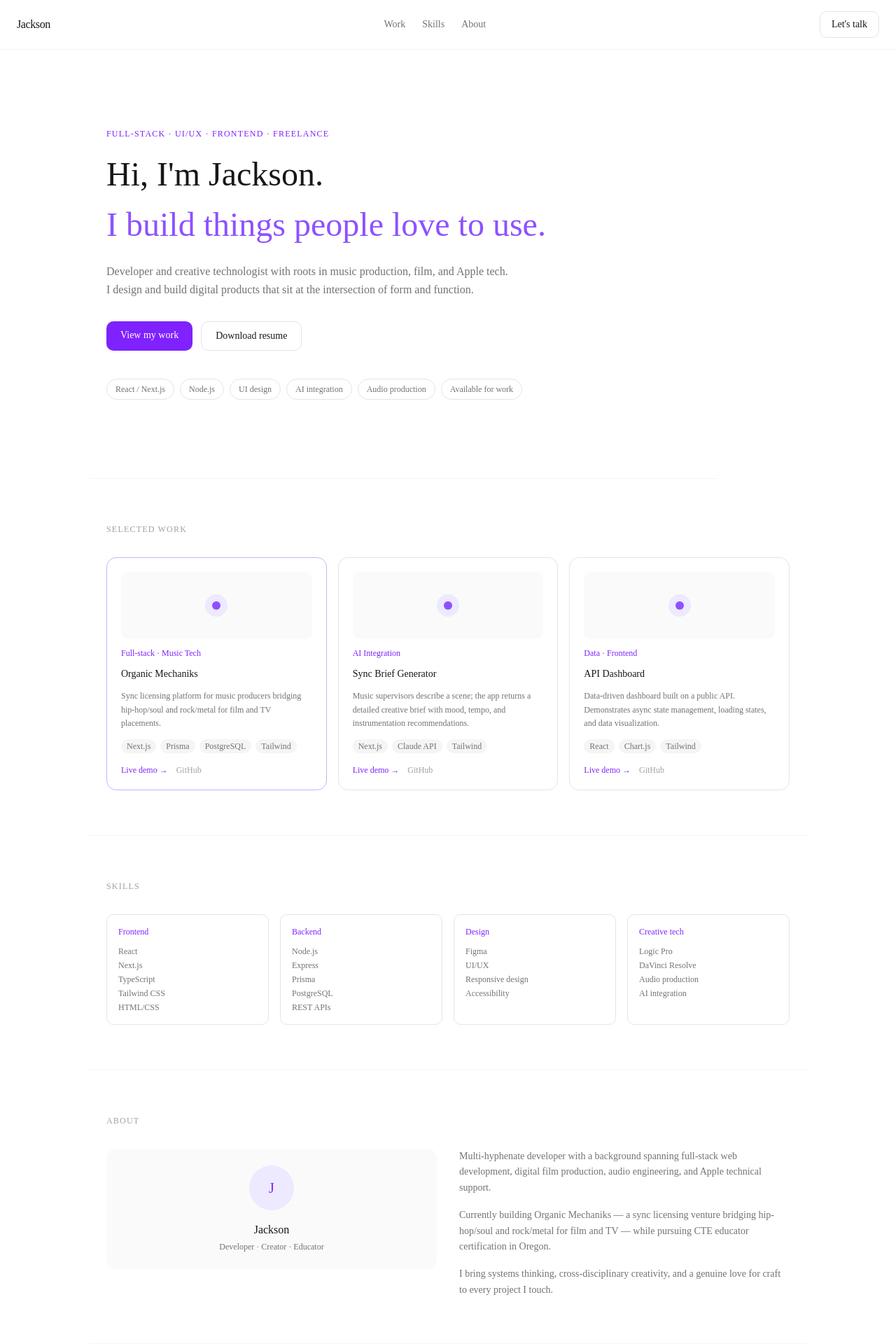
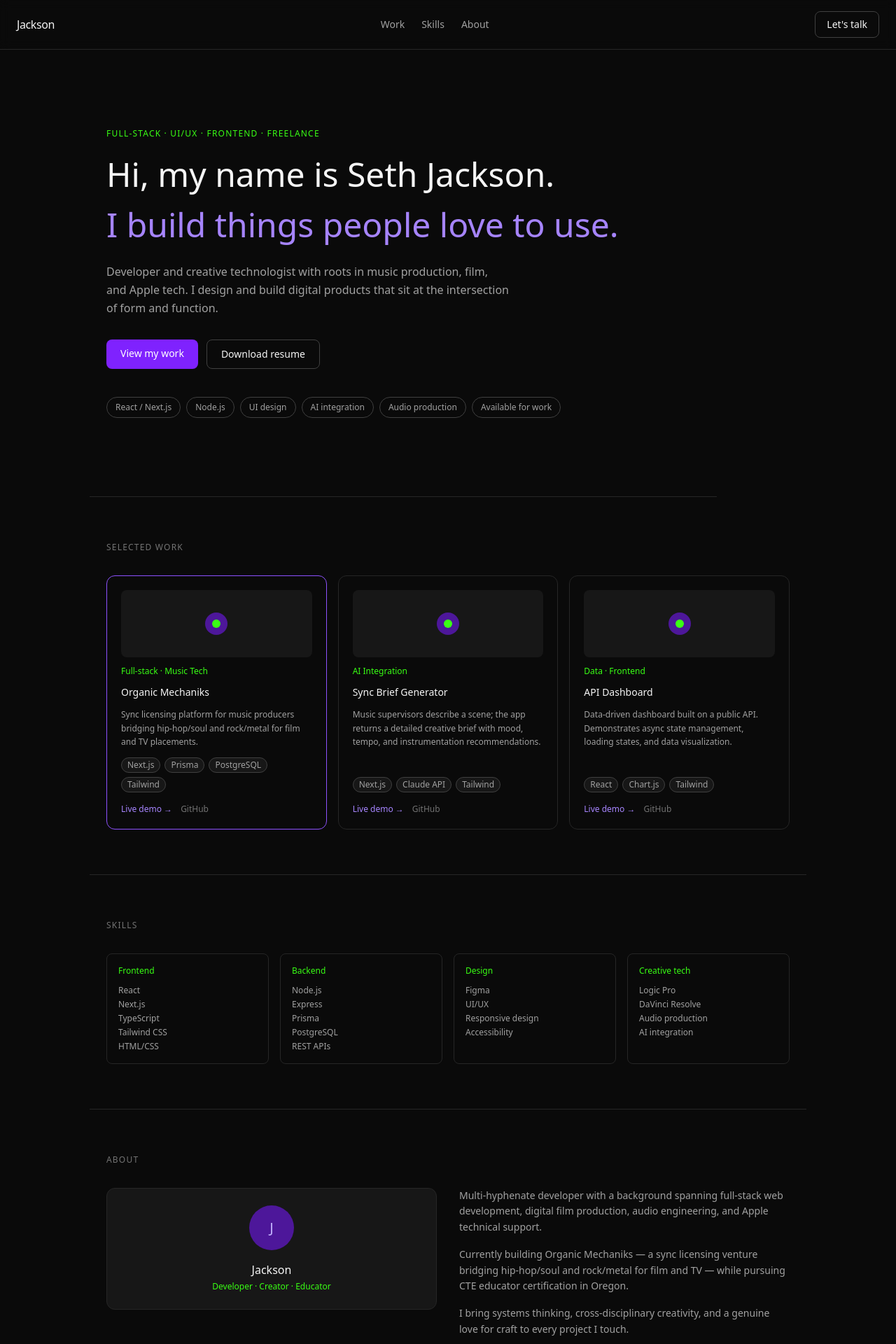
Before and after one commit to mrjackson-bit/jackson-portfolio, a Next.js app: page / in a window 1280 px wide. Shown: the top 1920 px of the page at 70% size. Built offline with nearby package versions, Linux system fonts and the light colour scheme.

Commit message:
dark mode with purple and neon accents

```diff
--- a/src/app/globals.css
+++ b/src/app/globals.css
@@ -1,130 +1,15 @@
 @import "tailwindcss";
-@import "tw-animate-css";
-@import "shadcn/tailwind.css";
 
-@custom-variant dark (&:is(.dark *));
-
-@theme inline {
-  --color-background: var(--background);
-  --color-foreground: var(--foreground);
-  --font-sans: var(--font-sans);
-  --font-mono: var(--font-geist-mono);
-  --font-heading: var(--font-sans);
-  --color-sidebar-ring: var(--sidebar-ring);
-  --color-sidebar-border: var(--sidebar-border);
-  --color-sidebar-accent-foreground: var(--sidebar-accent-foreground);
-  --color-sidebar-accent: var(--sidebar-accent);
-  --color-sidebar-primary-foreground: var(--sidebar-primary-foreground);
-  --color-sidebar-primary: var(--sidebar-primary);
-  --color-sidebar-foreground: var(--sidebar-foreground);
-  --color-sidebar: var(--sidebar);
-  --color-chart-5: var(--chart-5);
-  --color-chart-4: var(--chart-4);
-  --color-chart-3: var(--chart-3);
-  --color-chart-2: var(--chart-2);
-  --color-chart-1: var(--chart-1);
-  --color-ring: var(--ring);
-  --color-input: var(--input);
-  --color-border: var(--border);
-  --color-destructive: var(--destructive);
-  --color-accent-foreground: var(--accent-foreground);
-  --color-accent: var(--accent);
-  --color-muted-foreground: var(--muted-foreground);
-  --color-muted: var(--muted);
-  --color-secondary-foreground: var(--secondary-foreground);
-  --color-secondary: var(--secondary);
-  --color-primary-foreground: var(--primary-foreground);
-  --color-primary: var(--primary);
-  --color-popover-foreground: var(--popover-foreground);
-  --color-popover: var(--popover);
-  --color-card-foreground: var(--card-foreground);
-  --color-card: var(--card);
-  --radius-sm: calc(var(--radius) * 0.6);
-  --radius-md: calc(var(--radius) * 0.8);
-  --radius-lg: var(--radius);
-  --radius-xl: calc(var(--radius) * 1.4);
-  --radius-2xl: calc(var(--radius) * 1.8);
-  --radius-3xl: calc(var(--radius) * 2.2);
-  --radius-4xl: calc(var(--radius) * 2.6);
+:root {
+  --background: #0a0a0a;
+  --foreground: #ededed;
 }
 
-:root {
-  --background: oklch(1 0 0);
-  --foreground: oklch(0.145 0 0);
-  --card: oklch(1 0 0);
-  --card-foreground: oklch(0.145 0 0);
-  --popover: oklch(1 0 0);
-  --popover-foreground: oklch(0.145 0 0);
-  --primary: oklch(0.205 0 0);
-  --primary-foreground: oklch(0.985 0 0);
-  --secondary: oklch(0.97 0 0);
-  --secondary-foreground: oklch(0.205 0 0);
-  --muted: oklch(0.97 0 0);
-  --muted-foreground: oklch(0.556 0 0);
-  --accent: oklch(0.97 0 0);
-  --accent-foreground: oklch(0.205 0 0);
-  --destructive: oklch(0.577 0.245 27.325);
-  --border: oklch(0.922 0 0);
-  --input: oklch(0.922 0 0);
-  --ring: oklch(0.708 0 0);
-  --chart-1: oklch(0.87 0 0);
-  --chart-2: oklch(0.556 0 0);
-  --chart-3: oklch(0.439 0 0);
-  --chart-4: oklch(0.371 0 0);
-  --chart-5: oklch(0.269 0 0);
-  --radius: 0.625rem;
-  --sidebar: oklch(0.985 0 0);
-  --sidebar-foreground: oklch(0.145 0 0);
-  --sidebar-primary: oklch(0.205 0 0);
-  --sidebar-primary-foreground: oklch(0.985 0 0);
-  --sidebar-accent: oklch(0.97 0 0);
-  --sidebar-accent-foreground: oklch(0.205 0 0);
-  --sidebar-border: oklch(0.922 0 0);
-  --sidebar-ring: oklch(0.708 0 0);
+body {
+  background-color: var(--background);
+  color: var(--foreground);
 }
 
-.dark {
-  --background: oklch(0.145 0 0);
-  --foreground: oklch(0.985 0 0);
-  --card: oklch(0.205 0 0);
-  --card-foreground: oklch(0.985 0 0);
-  --popover: oklch(0.205 0 0);
-  --popover-foreground: oklch(0.985 0 0);
-  --primary: oklch(0.922 0 0);
-  --primary-foreground: oklch(0.205 0 0);
-  --secondary: oklch(0.269 0 0);
-  --secondary-foreground: oklch(0.985 0 0);
-  --muted: oklch(0.269 0 0);
-  --muted-foreground: oklch(0.708 0 0);
-  --accent: oklch(0.269 0 0);
-  --accent-foreground: oklch(0.985 0 0);
-  --destructive: oklch(0.704 0.191 22.216);
-  --border: oklch(1 0 0 / 10%);
-  --input: oklch(1 0 0 / 15%);
-  --ring: oklch(0.556 0 0);
-  --chart-1: oklch(0.87 0 0);
-  --chart-2: oklch(0.556 0 0);
-  --chart-3: oklch(0.439 0 0);
-  --chart-4: oklch(0.371 0 0);
-  --chart-5: oklch(0.269 0 0);
-  --sidebar: oklch(0.205 0 0);
-  --sidebar-foreground: oklch(0.985 0 0);
-  --sidebar-primary: oklch(0.488 0.243 264.376);
-  --sidebar-primary-foreground: oklch(0.985 0 0);
-  --sidebar-accent: oklch(0.269 0 0);
-  --sidebar-accent-foreground: oklch(0.985 0 0);
-  --sidebar-border: oklch(1 0 0 / 10%);
-  --sidebar-ring: oklch(0.556 0 0);
+* {
+  box-sizing: border-box;
 }
-
-@layer base {
-  * {
-    @apply border-border outline-ring/50;
-  }
-  body {
-    @apply bg-background text-foreground;
-  }
-  html {
-    @apply font-sans;
-  }
-}
--- a/src/app/layout.tsx
+++ b/src/app/layout.tsx
@@ -26,7 +26,7 @@ export default function RootLayout({
   return (
     <html lang="en">
       <body
-        className={`${geistSans.variable} ${geistMono.variable} antialiased bg-white text-neutral-900`}
+        className={`${geistSans.variable} ${geistMono.variable} antialiased bg-[#0a0a0a] text-neutral-100`}
       >
         {children}
       </body>
--- a/src/components/About.tsx
+++ b/src/components/About.tsx
@@ -1,18 +1,18 @@
 export default function About() {
   return (
-    <section id="about" className="px-6 py-16 border-b border-neutral-100">
-      <p className="text-xs font-medium tracking-widest text-neutral-400 uppercase mb-8">
+    <section id="about" className="px-6 py-16 border-b border-neutral-800">
+      <p className="text-xs font-medium tracking-widest text-neutral-500 uppercase mb-8">
         About
       </p>
       <div className="grid grid-cols-1 md:grid-cols-2 gap-8 items-start">
-        <div className="bg-neutral-50 rounded-xl p-6 text-center">
-          <div className="w-16 h-16 rounded-full bg-violet-100 flex items-center justify-center mx-auto mb-4">
-            <span className="text-xl font-medium text-violet-600">J</span>
+        <div className="bg-neutral-900 border border-neutral-800 rounded-xl p-6 text-center">
+          <div className="w-16 h-16 rounded-full bg-violet-900 flex items-center justify-center mx-auto mb-4">
+            <span className="text-xl font-medium text-violet-300">J</span>
           </div>
-          <p className="font-medium text-neutral-900 mb-1">Jackson</p>
-          <p className="text-xs text-neutral-500">Developer · Creator · Educator</p>
+          <p className="font-medium text-neutral-100 mb-1">Jackson</p>
+          <p className="text-xs text-[#39ff14]">Developer · Creator · Educator</p>
         </div>
-        <div className="text-sm text-neutral-500 leading-relaxed space-y-4">
+        <div className="text-sm text-neutral-400 leading-relaxed space-y-4">
           <p>
             Multi-hyphenate developer with a background spanning full-stack web
             development, digital film production, audio engineering, and Apple
--- a/src/components/Hero.tsx
+++ b/src/components/Hero.tsx
@@ -1,16 +1,16 @@
 export default function Hero() {
   return (
-    <section className="px-6 py-20 md:py-28 border-b border-neutral-100 max-w-4xl">
-      <p className="text-xs font-medium tracking-widest text-violet-600 uppercase mb-5">
+    <section className="px-6 py-20 md:py-28 border-b border-neutral-800 max-w-4xl">
+      <p className="text-xs font-medium tracking-widest text-[#39ff14] uppercase mb-5">
         Full-stack · UI/UX · Frontend · Freelance
       </p>
-      <h1 className="text-4xl md:text-5xl font-medium text-neutral-900 leading-tight mb-3">
-        Hi, I'm Jackson.
+      <h1 className="text-4xl md:text-5xl font-medium text-neutral-100 leading-tight mb-3">
+        Hi, my name is Seth Jackson.
       </h1>
-      <h2 className="text-4xl md:text-5xl font-medium text-violet-500 leading-tight mb-6">
+      <h2 className="text-4xl md:text-5xl font-medium text-violet-400 leading-tight mb-6">
         I build things people love to use.
       </h2>
-      <p className="text-base text-neutral-500 leading-relaxed max-w-xl mb-8">
+      <p className="text-base text-neutral-400 leading-relaxed max-w-xl mb-8">
         Developer and creative technologist with roots in music production,
         film, and Apple tech. I design and build digital products that sit at
         the intersection of form and function.
@@ -18,14 +18,13 @@ export default function Hero() {
       <div className="flex flex-wrap gap-3 mb-10">
         <a
           href="#work"
-          className="px-5 py-2.5 rounded-lg bg-violet-600 text-white text-sm font-medium hover:bg-violet-700 transition-colors"
+          className="px-5 py-2.5 rounded-lg bg-violet-600 text-white text-sm font-medium hover:bg-violet-500 transition-colors"
         >
           View my work
         </a>
-
         <a
           href="/resume.pdf"
-          className="px-5 py-2.5 rounded-lg border border-neutral-200 text-sm font-medium hover:bg-neutral-50 transition-colors"
+          className="px-5 py-2.5 rounded-lg border border-neutral-700 text-neutral-100 text-sm font-medium hover:border-[#39ff14] hover:text-[#39ff14] transition-colors"
         >
           Download resume
         </a>
@@ -41,7 +40,7 @@ export default function Hero() {
         ].map((tag) => (
           <span
             key={tag}
-            className="text-xs px-3 py-1.5 rounded-full border border-neutral-200 text-neutral-500"
+            className="text-xs px-3 py-1.5 rounded-full border border-neutral-700 text-neutral-400 hover:border-[#39ff14] hover:text-[#39ff14] transition-colors"
           >
             {tag}
           </span>
--- a/src/components/Nav.tsx
+++ b/src/components/Nav.tsx
@@ -1,24 +1,17 @@
 export default function Nav() {
   return (
-    <nav className="flex items-center justify-between px-6 py-4 border-b border-neutral-100 sticky top-0 bg-white/90 backdrop-blur-sm z-50">
-      <span className="font-medium text-neutral-900 tracking-tight">
+    <nav className="flex items-center justify-between px-6 py-4 border-b border-neutral-800 sticky top-0 bg-[#0a0a0a]/90 backdrop-blur-sm z-50">
+      <span className="font-medium text-neutral-100 tracking-tight">
         Jackson
       </span>
-      <div className="hidden sm:flex items-center gap-6 text-sm text-neutral-500">
-        <a href="#work" className="hover:text-neutral-900 transition-colors">
-          Work
-        </a>
-        <a href="#skills" className="hover:text-neutral-900 transition-colors">
-          Skills
-        </a>
-        <a href="#about" className="hover:text-neutral-900 transition-colors">
-          About
-        </a>
+      <div className="hidden sm:flex items-center gap-6 text-sm text-neutral-400">
+        <a href="#work" className="hover:text-neutral-100 transition-colors">Work</a>
+        <a href="#skills" className="hover:text-neutral-100 transition-colors">Skills</a>
+        <a href="#about" className="hover:text-neutral-100 transition-colors">About</a>
       </div>
-
       <a
         href="mailto:you@email.com"
-        className="text-sm font-medium px-4 py-2 rounded-lg border border-neutral-200 hover:bg-neutral-50 transition-colors"
+        className="text-sm font-medium px-4 py-2 rounded-lg border border-neutral-700 text-neutral-100 hover:border-violet-500 transition-colors"
       >
         Let's talk
       </a>
--- a/src/components/Projects.tsx
+++ b/src/components/Projects.tsx
@@ -1,50 +1,56 @@
 import { projects } from "@/data/projects";
+import type { Project } from "@/data/projects";
 
-export default function Projects() {
+function ProjectCard({ p }: { p: Project }) {
   return (
-    <section id="work" className="px-6 py-16 border-b border-neutral-100">
-      <p className="text-xs font-medium tracking-widest text-neutral-400 uppercase mb-8">
-        Selected work
-      </p>
-      <div className="grid grid-cols-1 md:grid-cols-3 gap-4">
-        {projects.map((p) => (
     <div
-            key={p.id}
-            className={`rounded-xl border p-5 flex flex-col gap-3 hover:border-violet-200 transition-colors ${
+      className={`rounded-xl border p-5 flex flex-col gap-3 transition-colors ${
         p.featured
-                ? "border-violet-300"
-                : "border-neutral-200"
+          ? "border-violet-500 hover:border-violet-400"
+          : "border-neutral-800 hover:border-neutral-600"
       }`}
     >
-            <div className="w-full h-24 rounded-lg bg-neutral-50 flex items-center justify-center">
-              <div className="w-8 h-8 rounded-full bg-violet-100 flex items-center justify-center">
-                <div className="w-3 h-3 rounded-full bg-violet-500" />
+      <div className="w-full h-24 rounded-lg bg-neutral-900 flex items-center justify-center">
+        <div className="w-8 h-8 rounded-full bg-violet-900 flex items-center justify-center">
+          <div className="w-3 h-3 rounded-full bg-[#39ff14]" />
         </div>
       </div>
-            <p className="text-xs font-medium text-violet-600">{p.tag}</p>
-            <h3 className="text-sm font-medium text-neutral-900">{p.title}</h3>
-            <p className="text-xs text-neutral-500 leading-relaxed flex-1">
+      <p className="text-xs font-medium text-[#39ff14]">{p.tag}</p>
+      <h3 className="text-sm font-medium text-neutral-100">{p.title}</h3>
+      <p className="text-xs text-neutral-400 leading-relaxed flex-1">
         {p.description}
       </p>
       <div className="flex flex-wrap gap-1.5">
         {p.stack.map((s) => (
           <span
             key={s}
-                  className="text-xs px-2 py-0.5 rounded-full bg-neutral-100 text-neutral-500"
+            className="text-xs px-2 py-0.5 rounded-full bg-neutral-900 border border-neutral-700 text-neutral-400"
           >
             {s}
           </span>
         ))}
       </div>
       <div className="flex gap-3 pt-1">
-              <a href={p.link} className="text-xs text-violet-600 hover:underline">
+        <a href={p.link} className="text-xs text-violet-400 hover:text-violet-300 hover:underline">
           Live demo →
         </a>
-              <a href={p.github} className="text-xs text-neutral-400 hover:underline">
+        <a href={p.github} className="text-xs text-neutral-500 hover:text-neutral-300 hover:underline">
           GitHub
         </a>
       </div>
     </div>
+  );
+}
+
+export default function Projects() {
+  return (
+    <section id="work" className="px-6 py-16 border-b border-neutral-800">
+      <p className="text-xs font-medium tracking-widest text-neutral-500 uppercase mb-8">
+        Selected work
+      </p>
+      <div className="grid grid-cols-1 md:grid-cols-3 gap-4">
+        {projects.map((p) => (
+          <ProjectCard key={p.id} p={p} />
         ))}
       </div>
     </section>
--- a/src/components/Skills.tsx
+++ b/src/components/Skills.tsx
@@ -19,17 +19,17 @@ const skills = [
 
 export default function Skills() {
   return (
-    <section id="skills" className="px-6 py-16 border-b border-neutral-100">
-      <p className="text-xs font-medium tracking-widest text-neutral-400 uppercase mb-8">
+    <section id="skills" className="px-6 py-16 border-b border-neutral-800">
+      <p className="text-xs font-medium tracking-widest text-neutral-500 uppercase mb-8">
         Skills
       </p>
       <div className="grid grid-cols-2 md:grid-cols-4 gap-4">
         {skills.map((s) => (
-          <div key={s.area} className="border border-neutral-200 rounded-lg p-4">
-            <p className="text-xs font-medium text-violet-600 mb-3">{s.area}</p>
+          <div key={s.area} className="border border-neutral-800 rounded-lg p-4 hover:border-neutral-600 transition-colors">
+            <p className="text-xs font-medium text-[#39ff14] mb-3">{s.area}</p>
             <ul className="space-y-1">
               {s.items.map((item) => (
-                <li key={item} className="text-xs text-neutral-500">
+                <li key={item} className="text-xs text-neutral-400">
                   {item}
                 </li>
               ))}
--- a/src/data/projects.ts
+++ b/src/data/projects.ts
@@ -1,4 +1,15 @@
-export const projects = [
+export type Project = {
+  id: string;
+  title: string;
+  tag: string;
+  description: string;
+  stack: string[];
+  featured: boolean;
+  link: string;
+  github: string;
+};
+
+export const projects: Project[] = [
   {
     id: "organic-mechaniks",
     title: "Organic Mechaniks",
```
Also changed, not shown: src/components/Footer.tsx (+4 -19 lines), 2 other files (tests, documents, lock files or other folders). Lines whose indentation alone changed are shown as unchanged.
